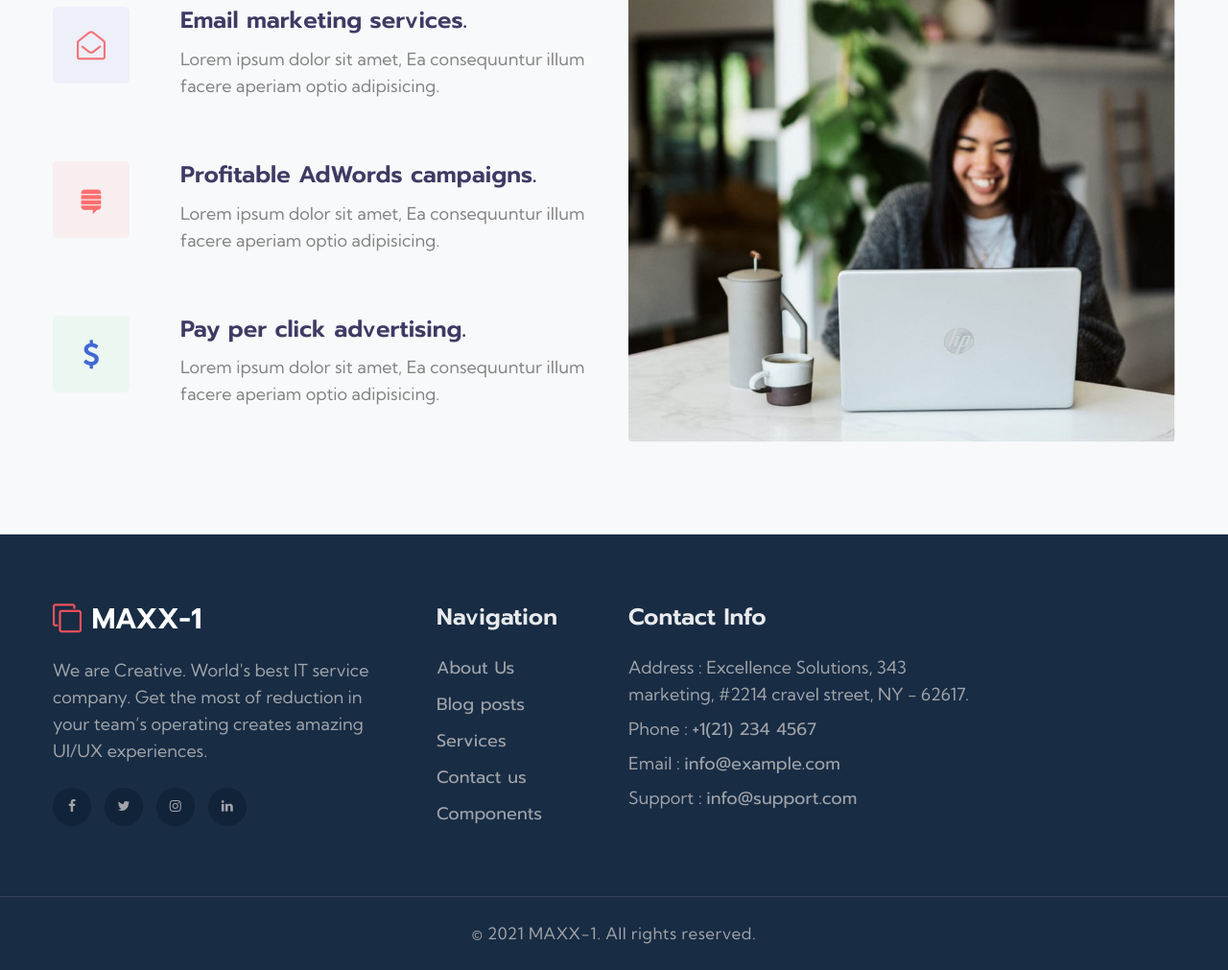
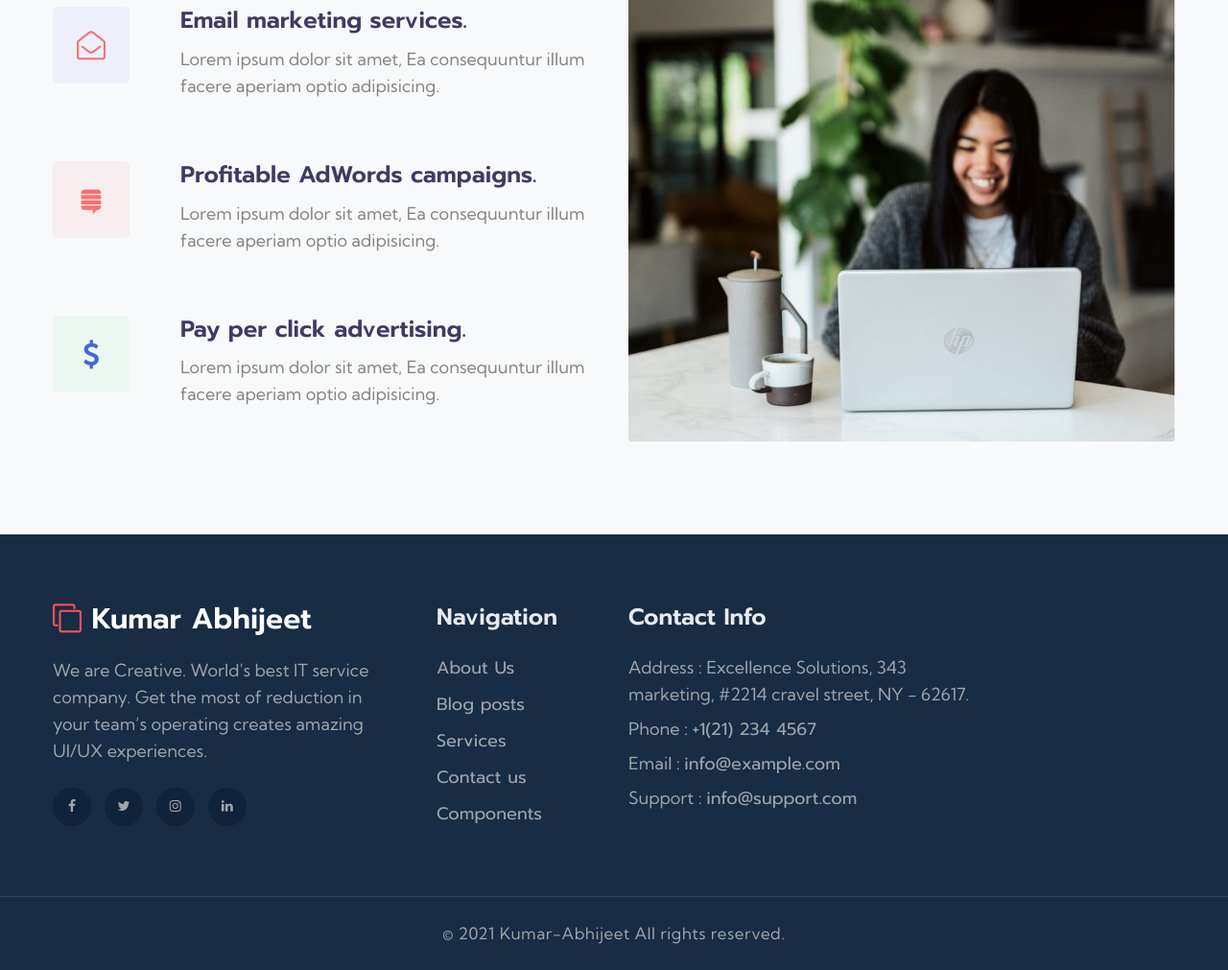
Before and after one commit to aryaabhii/Project, a plain HTML site: page about.html in a window 1280 px wide. Shown: the part 1321-2332 px from the top of the page at 96% size. Drawn offline with Linux system fonts and the light colour scheme.

Commit message:
Update about.html

```diff
--- a/about.html
+++ b/about.html
@@ -6,7 +6,7 @@
     <meta charset="utf-8">
     <meta name="viewport" content="width=device-width, initial-scale=1, shrink-to-fit=no">
 
-    <title>MAXX-1</title>
+    <title>Kumar Abhijeet</title>
 
     <link href="//fonts.googleapis.com/css2?family=Prompt:wght@300;400;600&display=swap" rel="stylesheet">
     <link href="//fonts.googleapis.com/css2?family=Kumbh+Sans:wght@300;400;700&display=swap" rel="stylesheet">
@@ -60,7 +60,7 @@
       <div class="container">
           <nav class="navbar navbar-expand-lg navbar-light">
               <h1><a class="navbar-brand" href="index.html">
-                  <span class="fa fa-clone"></span> MAXX-1
+                  <span class="fa fa-clone"></span> Kumar Abhijeet
                   </a></h1>
               <button class="navbar-toggler collapsed" type="button" data-toggle="collapse" data-target="#navbarNav"
                   aria-controls="navbarNav" aria-expanded="false" aria-label="Toggle navigation">
@@ -256,7 +256,7 @@
         <div class="col-lg-4 col-md-6 col-sm-7 footer-list-29 footer-1 pr-lg-5">
           <div class="footer-logo mb-4">
             <a class="navbar-brand" href="index.html">
-              <span class="fa fa-clone"></span> MAXX-1</a>
+              <span class="fa fa-clone"></span> Kumar Abhijeet</a>
           </div>
           <p>We are Creative. World's best IT service company. Get the most of reduction in your team’s operating
             creates amazing UI/UX experiences. </p>
@@ -291,7 +291,7 @@
   <!-- copyright -->
   <section class="w3l-copyright text-center">
     <div class="container">
-      <p class="copy-footer-29">© 2021 MAXX-1. All rights reserved.</a></p>
+      <p class="copy-footer-29">© 2021 Kumar-Abhijeet All rights reserved.</a></p>
     </div>
 
     <!-- move top -->
```
